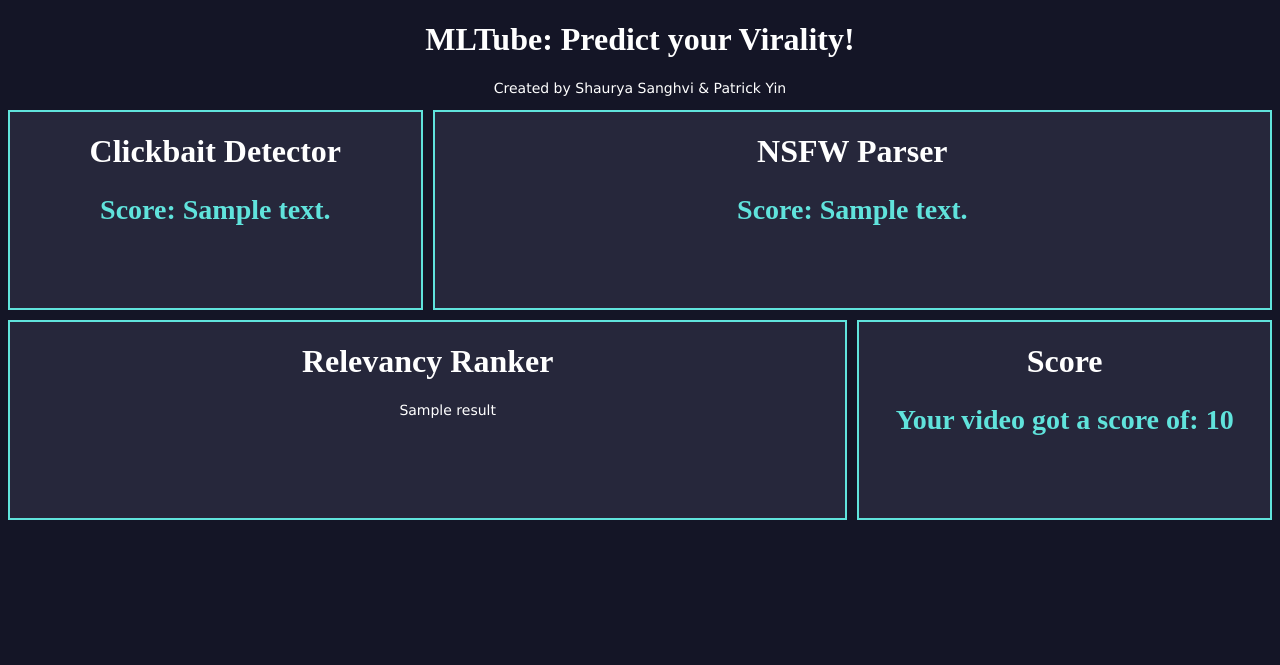
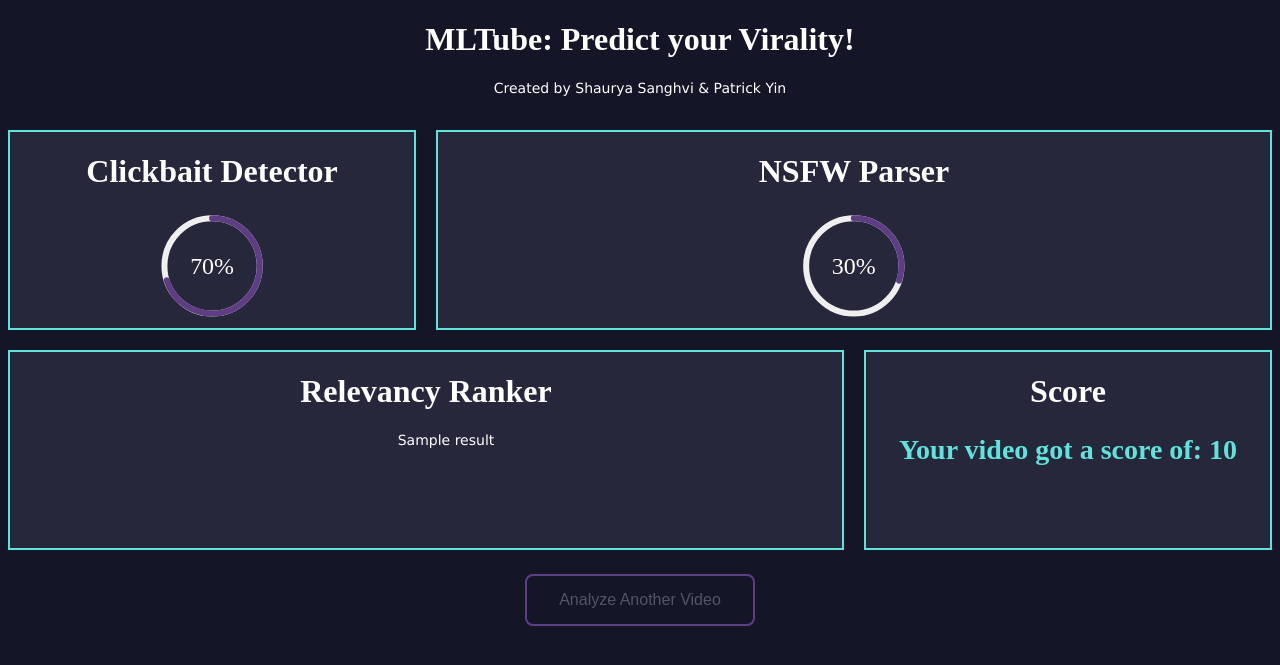
Before and after one commit to ShauryaS99/MLTube, a Flask app: template templates/prediction.html in a window 1280 px wide. Shown: the top 665 px of the page. Run offline with Flask 2, Linux system fonts and the light colour scheme; the template is opened without the code that fills it: most values are stand-ins (such as "Sample title", 1, 10 or a date in 2020); parts of the project's set-up code (start-up, migrations or seed data) failed here and were passed over.

Commit message:
added some animation tings

```diff
--- a/app.py
+++ b/app.py
@@ -39,8 +39,8 @@ def predict_clickbait_youtube():
     final_score = score(new_predictions, nsfw_score, relevancy)
     print(new_predictions)
     print(nsfw_score)
-    new_predictions = round(new_predictions * 10, 2)
-    nsfw_score = round(nsfw_score * 10, 2)
+    new_predictions = round(new_predictions * 100, 2)
+    nsfw_score = round(nsfw_score * 100, 2)
     return render_template('prediction.html', prediction_clickbait_youtube_text='{}/10'.format(new_predictions), prediction_nsfw_text = '{}/10'.format(nsfw_score), relevancy_results=relevancy, virality_score=final_score)
 
 # @app.route('/predict_nsfw',methods=['POST'])
@@ -126,8 +126,8 @@ def scrape(title):
         # result3 = p3.to_string(p3_tot_views)
         relevancy = [result, result2]
     print("finished all")
-    print(relevancy)
-
+    x = time.time() - start_time
+    print(x)
     return relevancy
     # return render_template('index.html', relevancy_results=result)
 
--- a/scrape.py
+++ b/scrape.py
@@ -31,8 +31,8 @@ class Relevancy_Scraper:
         chrome_options.add_argument("--disable-gpu")
         chrome_options.add_argument('--no-sandbox')
         chrome_options.binary_location = os.environ.get("GOOGLE_CHROME_BIN")
-        driver = webdriver.Chrome(executable_path=os.environ.get("CHROMEDRIVER_PATH"), options=chrome_options)
-        # driver = webdriver.Chrome(executable_path='C:\\webdrivers\\chromedriver.exe', options=chrome_options)
+        # driver = webdriver.Chrome(executable_path=os.environ.get("CHROMEDRIVER_PATH"), options=chrome_options)
+        driver = webdriver.Chrome(executable_path='C:\\webdrivers\\chromedriver.exe', options=chrome_options)
         self.url = "https://www.youtube.com/results?search_query="
         self.keyword = keyword
         self.driver = driver
--- a/static/styles/style.css
+++ b/static/styles/style.css
@@ -2,6 +2,7 @@
 
 .masthead {
     text-align: center;
+    padding-bottom: 20px;
 }
 
 .masthead p, .masthead p a {
@@ -9,7 +10,7 @@
 }
 
 .site-title {
-	color: white;
+  color: white;
 }
 
 body {
@@ -35,11 +36,11 @@ p {
     grid-template-columns: 1fr 1fr 1fr; /* Column width size here*/
     grid-template-rows: 200px 200px; /* Row height size here*/
 
-    grid-column-gap: 10px;
-    grid-row-gap: 10px;
+    grid-column-gap: 20px;
+    grid-row-gap: 20px;
   }
 
-  .item.a{
+  .item-a{
     background-color: #26273B
     ;
     border-style: solid;
@@ -48,9 +49,12 @@ p {
     text-align: center;
     grid-column-start: 1;
     grid-column-end: 2;
+    zoom: 1;
+    -moz-transform: scale(1);
+    overflow: auto;
   }
 
-  .item.b{
+  .item-b{
     background-color: #26273B
     ;
     border-style: solid;
@@ -61,7 +65,7 @@ p {
     grid-column-end: 4;
   }
 
-  .item.c{
+  .item-c{
     background-color: #26273B
     ;
     border-style: solid;
@@ -72,7 +76,7 @@ p {
     grid-column-end: 3;
   }
 
-  .item.d{
+  .item-d{
     background-color: #26273B
     ;
     border-style: solid;
@@ -82,3 +86,56 @@ p {
     grid-column-start: 3;
     grid-column-end: 4;
   }
+
+.custom_button {
+  background-color: #141526;
+  border: 2px solid #5F3D85;
+  color: #535467;
+  padding: 15px 32px;
+  text-align: center;
+  text-decoration: none;
+  display: inline-block;
+  font-size: 16px;
+  margin: 4px 2px;
+  cursor: pointer;
+  -webkit-transition-duration: 0.4s; /* Safari */
+  transition-duration: 0.4s;
+  border-radius: 8px;
+}
+
+.custom_button:hover {
+  background-color: rgba(95,61,133,0.15);
+  color: white;
+}
+
+.wrapper {
+    text-align: center;
+    padding-top: 20px
+}
+
+.circle-chart__circle {
+  animation: circle-chart-fill 2s reverse; /* 1 */
+  transform: rotate(-90deg); /* 2, 3 */
+  transform-origin: center; /* 4 */
+}
+
+.circle-chart__info {
+  animation: circle-chart-appear 2s forwards;
+  opacity: 0;
+  transform: translateY(0.3em);
+}
+
+.circle-chart__percent {
+  color: white;
+}
+
+@keyframes circle-chart-fill {
+  to { stroke-dasharray: 0 100; }
+}
+
+@keyframes circle-chart-appear {
+  to {
+    opacity: 1;
+    transform: translateY(0);
+  }
+}
--- a/templates/prediction.html
+++ b/templates/prediction.html
@@ -11,34 +11,44 @@
 </head>
 
 <body>
-
     <header class="masthead clear">
         <div class="centered">
             <div class="site-branding">
                 <h1 class="site-title">MLTube: Predict your Virality!</h1>
               <p>Created by Shaurya Sanghvi & Patrick Yin </p>
-            </div><!-- .site-title -->
-        </div><!-- .centered -->
-    </header><!-- .masthead -->
+            </div>
+        </div>
+    </header>
 
     <div class="grid">
-        <div class="item a">
+        <div class="item-a">
             <h1>
                 Clickbait Detector
             </h1>
-            <h2>
-                Score: {{ prediction_clickbait_youtube_text }}
-            </h2>
+<!--             <h2 id = "clickbait">
+                {{ prediction_clickbait_youtube_text }}
+            </h2>  -->
+            <svg class="circle-chart" viewbox="0 0 36 36" width="55%" height="55%" xmlns="http://www.w3.org/2000/svg">
+      <circle class="circle-chart__background" stroke="#efefef" stroke-width="2" fill="none" cx="50%" cy="50%" r="15.9155" />
+      <circle class="circle-chart__circle" id="clickbait" stroke="#5F3D85" stroke-width="2" stroke-dasharray="30,100" stroke-linecap="round" fill="none" cx="50%" cy="50%" r="15.9155" />
+      <g class="circle-chart__info">
+        <text class="circle-chart__percent" id="txt" x="50%" y="50%" fill="white" alignment-baseline="central" text-anchor="middle" font-size="8">30%</text>
+      </g>
+    </svg>
         </div>
-        <div class="item b">
+        <div class="item-b">
             <h1>
                 NSFW Parser
             </h1>
-            <h2>
-                Score: {{ prediction_nsfw_text }}
-            </h2>
+            <svg class="circle-chart" viewbox="0 0 36 36" width="55%" height="55%" xmlns="http://www.w3.org/2000/svg">
+      <circle class="circle-chart__background" stroke="#efefef" stroke-width="2" fill="none" cx="50%" cy="50%" r="15.9155" />
+      <circle class="circle-chart__circle" id="nsfw" stroke="#5F3D85" stroke-width="2" stroke-dasharray="30,100" stroke-linecap="round" fill="none" cx="50%" cy="50%" r="15.9155" />
+      <g class="circle-chart__info">
+        <text class="circle-chart__percent" id="txt" x="50%" y="50%" fill="white" alignment-baseline="central" text-anchor="middle" font-size="8">30%</text>
+      </g>
+    </svg>
         </div>
-        <div class="item c">
+        <div class="item-c">
             <h1>
                 Relevancy Ranker
             </h1>
@@ -50,7 +60,7 @@
              {% endfor %}
            </ul>
         </div>
-        <div class="item d">
+        <div class="item-d">
             <h1>
                 Score
             </h1>
@@ -59,6 +69,16 @@
             </h2>
         </div>
     </div>
+    <div class="wrapper">
+        <a href="/"><button class="custom_button">Analyze Another Video</button></a>
+    </div>
+    <script>
+        var clickbait_percentage = document.getElementById("clickbait");
+        clickbait_percentage.style.strokeDasharray="70,100";
+        // console.log(clickbait_percentage)
+        var click_txt = document.getElementById("txt");
+        click_txt.innerHTML="70%"
+    </script>
 </body>
 
 
```
Also changed, not shown: 1 other file.
